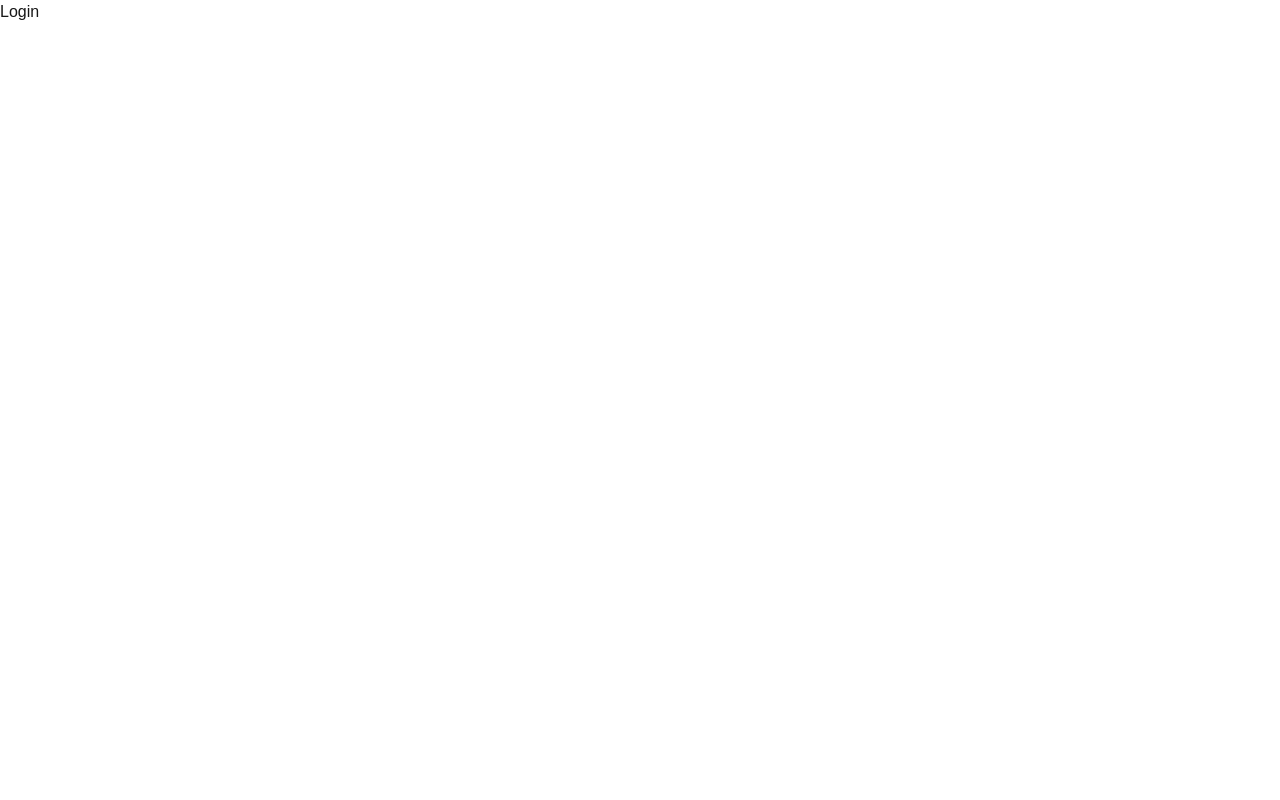
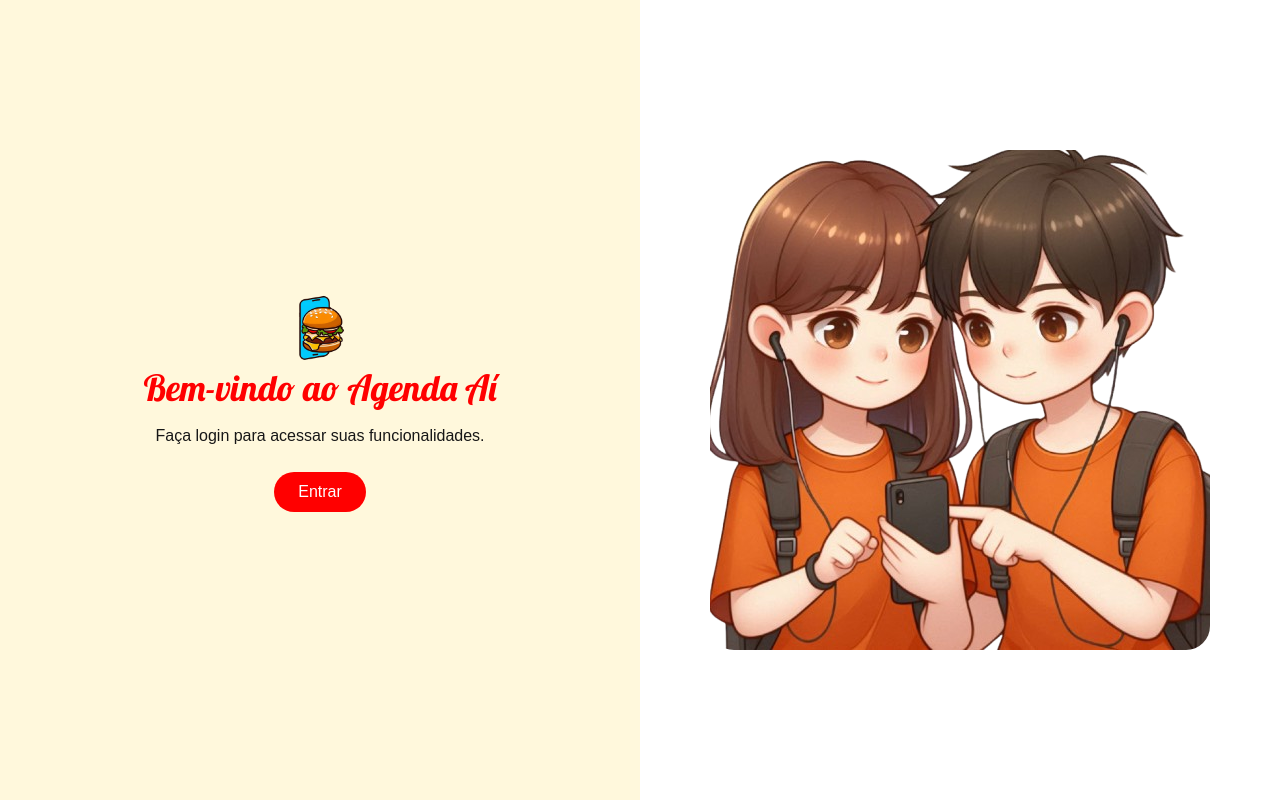
Before and after one commit to pauloandrepassos/agendaai-frontend, a Next.js app: page / in a window 1280 px wide. Built offline with nearby package versions, Linux system fonts and the light colour scheme.

Commit message:
home page

```diff
--- a/src/app/page.tsx
+++ b/src/app/page.tsx
@@ -1,10 +1,33 @@
 import LoadingSpinner from "@/components/form/LoadingSpinner";
+import { Lobster } from "next/font/google";
 import Link from "next/link";
+
+const lobster = Lobster
+({ subsets: ["latin"], weight: "400" });
 
 export default function Home() {
   return (
-    <div>
-      <Link href={'/auth/login'}>Login</Link>
+    <div className="grid grid-cols-1 sm:grid-cols-2 h-screen">
+      <div className="flex flex-col items-center justify-center bg-[#FFF8DC] p-8">
+        <img src="/logo-agendaai.png" alt="Logo" className="w-20"/>
+        <h1 className={`text-3xl sm:text-4xl text-[#FF0000] text-center font-bold mb-4 ${lobster.className}`}>Bem-vindo ao Agenda Aí</h1>
+        <p className="text-center mb-6">
+          Faça login para acessar suas funcionalidades.
+        </p>
+        <Link href="/auth/login">
+          <button className="bg-[#FF0000] text-white py-2 px-6 rounded-full hover:bg-[#e60000] transition duration-200">
+            Entrar
+          </button>
+        </Link>
+      </div>
+
+      <div className="flex items-center justify-center bg-cover bg-center">
+        <img
+          src="/image-init.png"
+          alt="Imagem da página inicial"
+          className="max-h-[80%] max-w-[80%] object-contain rounded-3xl"
+        />
+      </div>
     </div>
   );
 }
```
Also changed, not shown: public/image-init.png (added).
